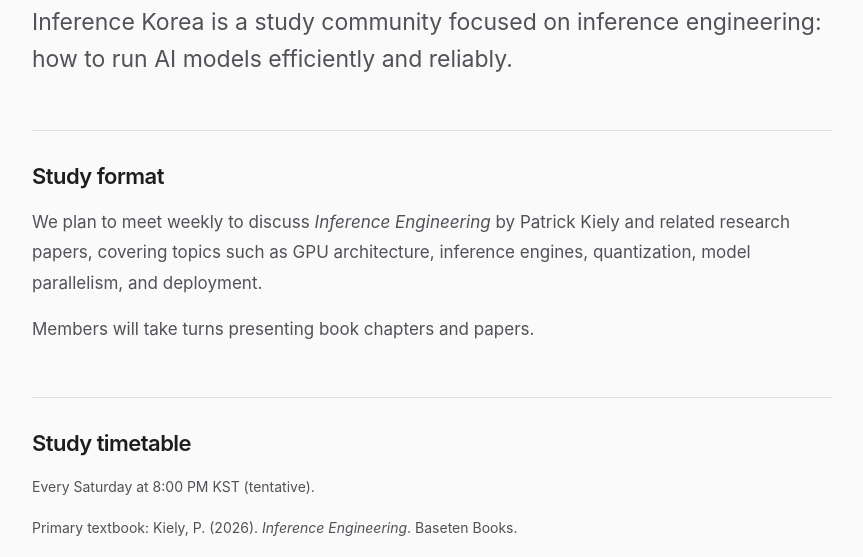
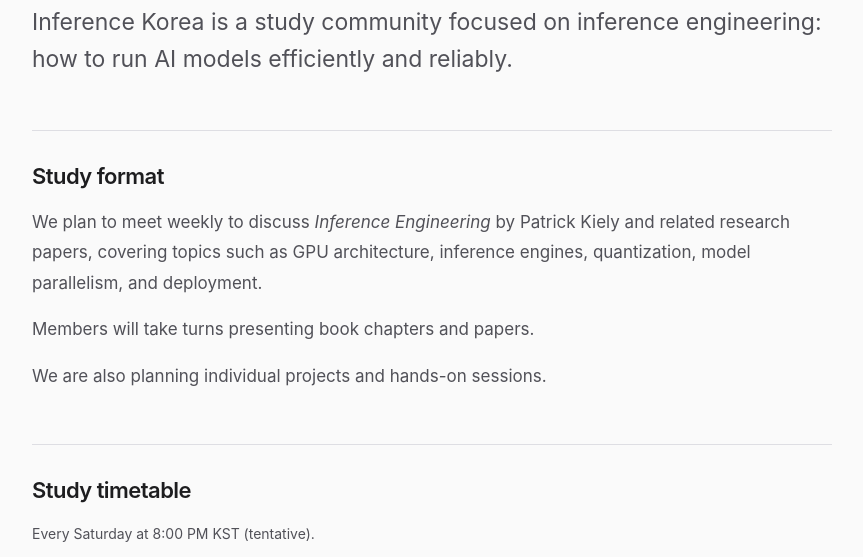
Before and after one commit to songys/inference-korea, a plain HTML site: page index.html in a window 1280 px wide. Shown: the part 243-800 px from the top of the page, without its empty margins (208-1071 px from the left). Drawn offline with Linux system fonts and the light colour scheme.

Commit message:
Add planned individual projects and hands-on sessions

```diff
--- a/index.html
+++ b/index.html
@@ -56,6 +56,7 @@
       <h2 id="study-format">Study format</h2>
       <p>We plan to meet weekly to discuss <cite>Inference Engineering</cite> by Patrick Kiely and related research papers, covering topics such as GPU architecture, inference engines, quantization, model parallelism, and deployment.</p>
       <p>Members will take turns presenting book chapters and papers.</p>
+      <p>We are also planning individual projects and hands-on sessions.</p>
     </section>
     <section aria-labelledby="timetable-title">
           <h2 id="timetable-title">Study timetable</h2>
```
Also changed, not shown: 1 other file.
